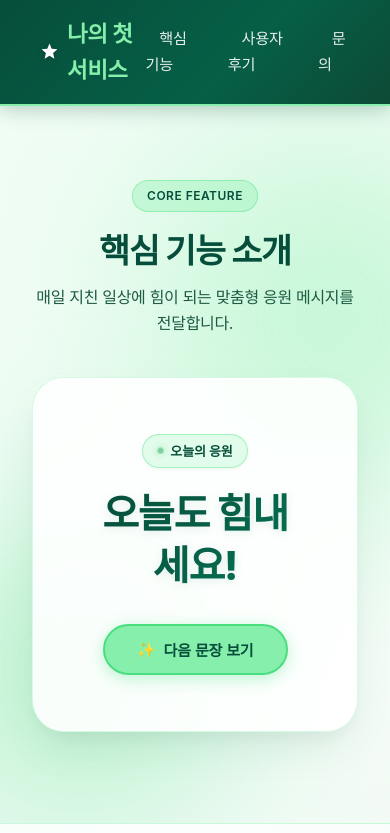
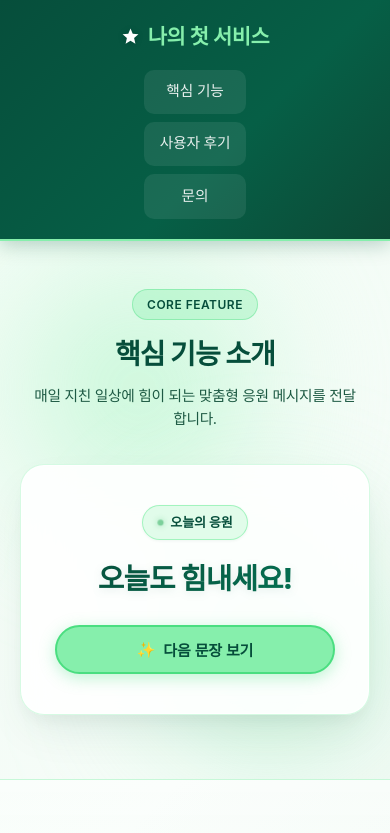
Before and after one commit to musiatsui/antigravity-day0, a plain HTML site: page index.html in a window 390 px wide. Shown: the top 833 px of the page. Drawn offline with Linux system fonts and the light colour scheme; a web font is replaced by a local one.

Commit message:
feat(responsive): 768px 이하 모바일 반응형 세로 스택 레이아웃 구현

```diff
--- a/index.html
+++ b/index.html
@@ -501,6 +501,125 @@
         transform: scale(0.85);
       }
     }
+
+    /* =========================================
+       반응형 스타일 (768px 이하 모바일 / 태블릿)
+       ========================================= */
+    @media (max-width: 768px) {
+      /* 1. 헤더: 세로 정렬 및 터치 친화적 메뉴 */
+      .site-header {
+        flex-direction: column;
+        padding: 1.25rem 1.25rem;
+        gap: 1rem;
+        position: static;
+      }
+
+      .site-header .logo h2 {
+        font-size: 1.3rem;
+      }
+
+      .nav-menu {
+        flex-direction: column;
+        width: 100%;
+        gap: 0.5rem;
+      }
+
+      .nav-menu li {
+        width: 100%;
+      }
+
+      .nav-menu li a {
+        display: block;
+        width: 100%;
+        text-align: center;
+        padding: 0.65rem 1rem;
+        background: rgba(255, 255, 255, 0.08);
+        border-radius: 10px;
+        font-size: 0.92rem;
+      }
+
+      /* 2. 공통 섹션 타이틀 */
+      .section-title {
+        font-size: 1.75rem;
+      }
+
+      .section-desc {
+        font-size: 0.92rem;
+        padding: 0 0.5rem;
+      }
+
+      .section-header {
+        margin-bottom: 2rem;
+      }
+
+      /* 3. 핵심 기능 섹션: 자연스러운 모바일 세로 배치 */
+      .feature-section {
+        min-height: auto;
+        padding: 3rem 1.25rem 4rem;
+      }
+
+      .container {
+        padding: 2.5rem 1.5rem;
+        border-radius: 24px;
+      }
+
+      h1 {
+        font-size: clamp(1.8rem, 6.5vw, 2.3rem);
+        min-height: auto;
+      }
+
+      .action-container {
+        margin-top: 1.75rem;
+      }
+
+      .cheer-btn {
+        width: 100%;
+        max-width: 280px;
+        justify-content: center;
+        padding: 12px 24px;
+      }
+
+      /* 배경 구체 모바일 최적화 (가로 스크롤 방지) */
+      .ambient-sphere-1 {
+        width: 320px;
+        height: 320px;
+        top: -5%;
+        left: -10%;
+      }
+
+      .ambient-sphere-2 {
+        width: 300px;
+        height: 300px;
+        bottom: -5%;
+        right: -10%;
+      }
+
+      /* 4. 사용자 후기 섹션: 1열 세로 스택 */
+      .review-section {
+        padding: 3.5rem 1.25rem 4.5rem;
+      }
+
+      .reviews-grid {
+        grid-template-columns: 1fr;
+        gap: 1.5rem;
+      }
+
+      .review-card {
+        padding: 1.75rem 1.5rem;
+        border-radius: 20px;
+      }
+
+      .review-avatar {
+        width: 56px;
+        height: 56px;
+      }
+
+      /* 5. 푸터 */
+      .site-footer {
+        padding: 1.25rem 1rem;
+        font-size: 0.85rem;
+      }
+    }
   </style>
 </head>
 
```
